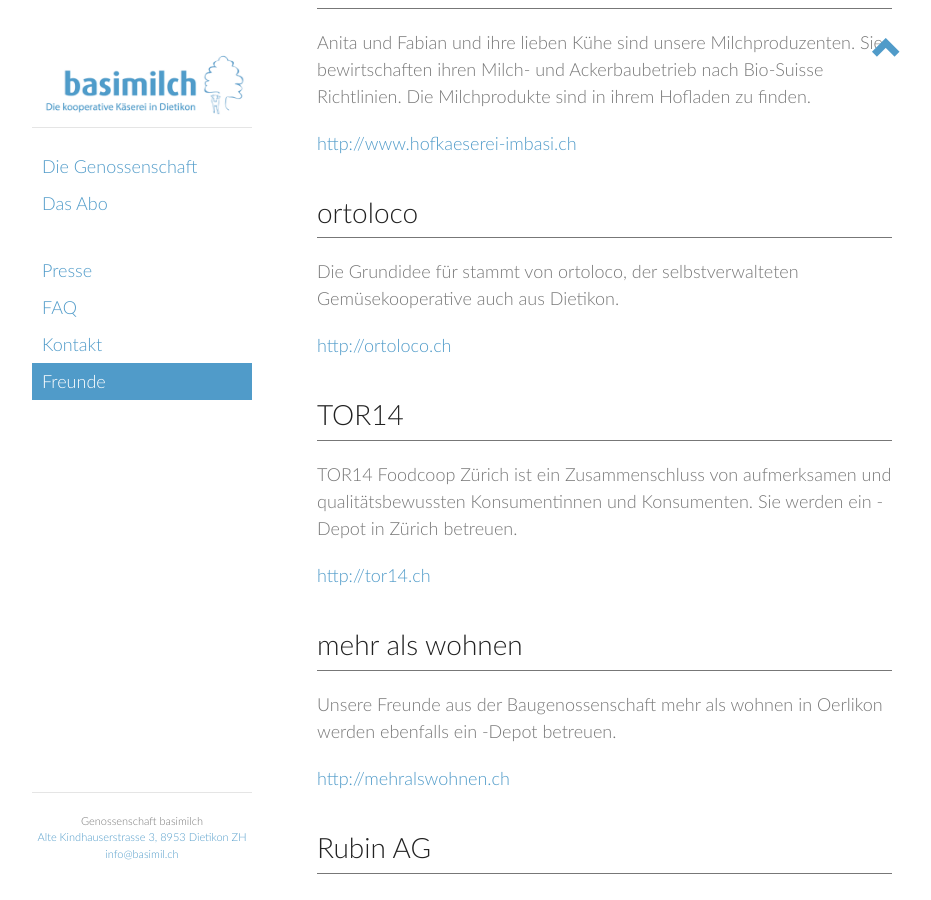
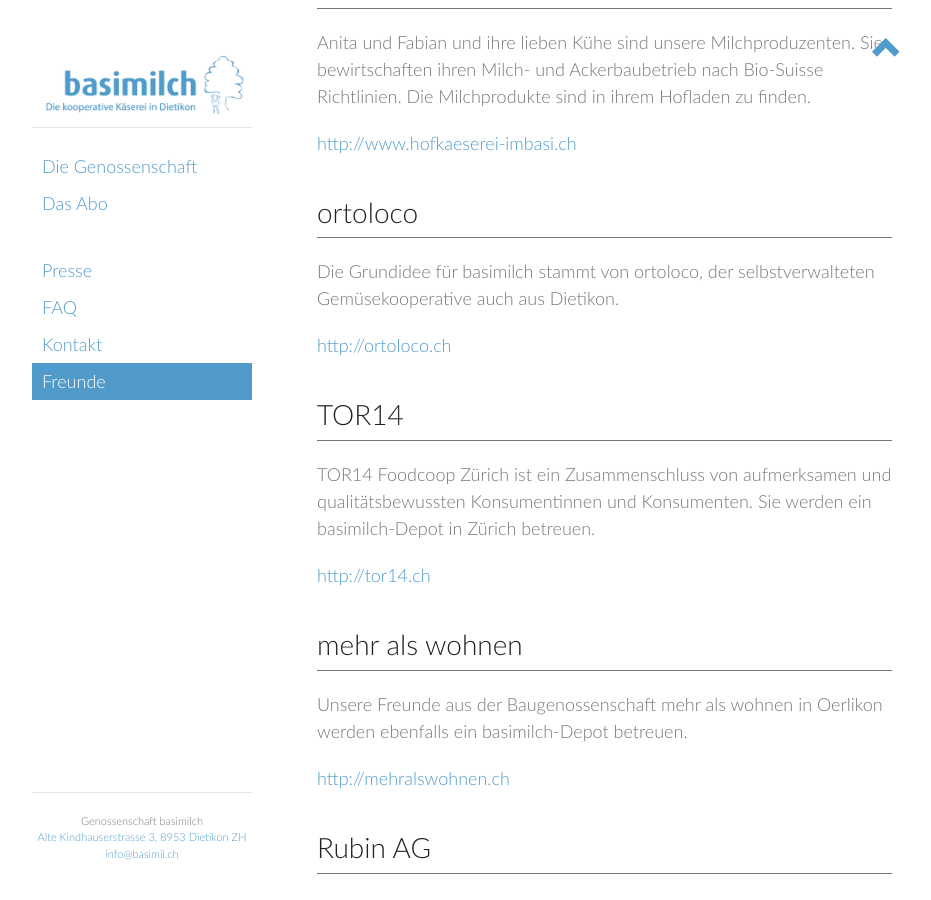
Before and after one commit to vryser/basimilch.github.io, a Jekyll site: the page built from pages/08-freunde.md, in a window 1280 px wide and 900 px high, scrolled down 415 px. Shown: the whole window, without its empty margins (178-1109 px from the left). Built offline with Jekyll 4.4.1, drawn with Linux system fonts in a browser that asks for light colours.

Commit message:
new: add site.info.shortname key for 'basimilch'

```diff
--- a/_config.yml
+++ b/_config.yml
@@ -21,6 +21,7 @@ url: "http://basimil.ch"
 
 info:
     name: Genossenschaft basimilch
+    shortname: basimilch
     subtitle: Die kooperative Käserei in Dietikon
     email: info@basimil.ch
     address:
```
